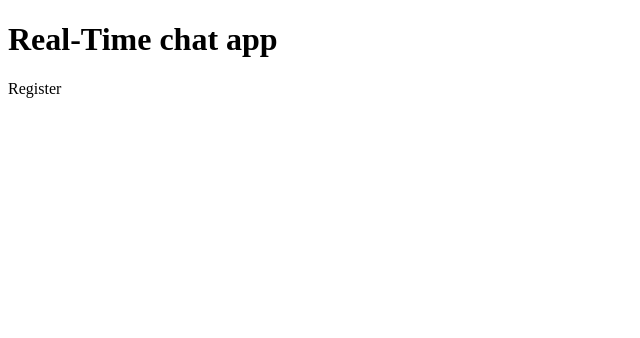
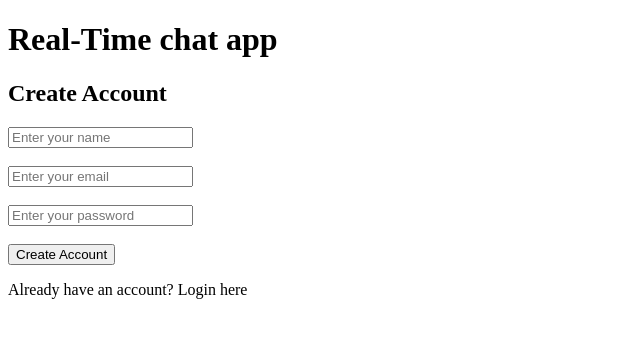
Before and after one commit to Nikitarathod2001/realtime-chat-app, a React (Vite) app in the folder client/: page / in a window 1280 px wide. Shown: the top 338 px of the page, without its empty margins (0-640 px from the left). Built offline with nearby package versions, Linux system fonts and the light colour scheme; no server answers.

Commit message:
Added register page and API integration

```diff
--- a/client/package.json
+++ b/client/package.json
@@ -13,6 +13,7 @@
     "axios": "^1.16.1",
     "react": "^19.2.6",
     "react-dom": "^19.2.6",
+    "react-hot-toast": "^2.6.0",
     "react-router-dom": "^7.16.0"
   },
   "devDependencies": {
--- a/client/src/main.jsx
+++ b/client/src/main.jsx
@@ -4,10 +4,12 @@ import './index.css'
 import App from './App.jsx';
 import {BrowserRouter} from "react-router-dom";
 import { authContextProvider } from './context/authContext.jsx';
+import {Toaster} from "react-hot-toast";
 
 createRoot(document.getElementById('root')).render(
   <BrowserRouter>
     <authContextProvider>
+      <Toaster/>
       <App />
     </authContextProvider>
   </BrowserRouter>,
--- a/client/src/pages/RegisterPage.jsx
+++ b/client/src/pages/RegisterPage.jsx
@@ -1,9 +1,92 @@
-import React from 'react'
+import React, { useState } from 'react'
+import { registerUser } from '../services/authService';
+import toast from 'react-hot-toast';
+import { useNavigate } from 'react-router-dom';
 
 const RegisterPage = () => {
+
+  const [formData, setFormData] = useState({
+    username: "",
+    email: "",
+    password: ""
+  });
+
+  const navigate = useNavigate();
+
+  const handleChange = (e) => {
+    setFormData({
+      ...formData,
+      [e.target.name]: e.target.value
+    });
+  };
+
+  const handleSubmit = async (e) => {
+    e.preventDefault();
+    try {
+
+      const data = await registerUser(formData);
+
+      toast.success(data.success);
+      navigate("/login");
+
+
+    } catch (error) {
+      toast.error(error.message);
+    }
+  };
+
   return (
     <div>
-      Register
+      <h2>Create Account</h2>
+
+      <form onSubmit={handleSubmit}>
+
+        <input type="text"
+          name='username'
+          placeholder='Enter your name'
+          value={formData.username}
+          onChange={handleChange}
+          required
+        />
+
+        <br />
+        <br />
+
+        <input type="email"
+          name='email'
+          placeholder='Enter your email'
+          value={formData.email}
+          onChange={handleChange}
+          required
+        />
+
+        <br />
+        <br />
+
+        <input type="password"
+          name='password'
+          placeholder='Enter your password'
+          value={formData.password}
+          onChange={handleChange}
+          required
+        />
+
+        <br />
+        <br />
+
+        <button type="submit">
+          Create Account
+        </button>
+
+        <br />
+        <p>
+          Already have an account?{" "}
+          <span onClick={() => navigate("/")}>
+            Login here
+          </span>
+        </p>
+
+      </form>
     </div>
   )
 }
--- /dev/null
+++ b/client/src/services/authService.js
@@ -0,0 +1,14 @@
+import api from "./api";
+
+
+// Register User
+export const registerUser = async (userData) => {
+  try {
+
+    const response = await api.post("/auth/register", userData);
+    return response.data;
+
+  } catch (error) {
+    console.log(error);
+  }
+};
```
Also changed, not shown: 1 other file (tests, documents, lock files or other folders).
